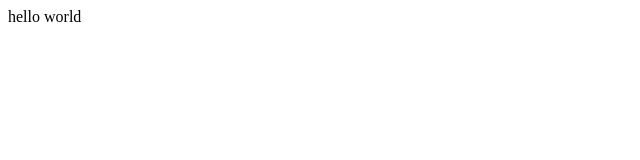
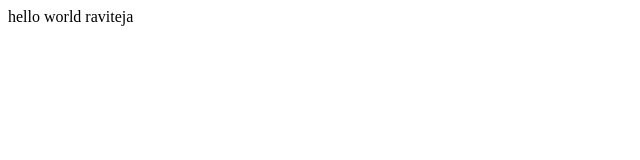
Before and after one commit to ravitejakambhampati/demo2, a plain HTML site: page index.html in a window 1280 px wide. Shown: the full height of the page, 0-640 px from the left. Drawn offline with Linux system fonts and the light colour scheme.

Commit message:
added my name

```diff
--- a/index.html
+++ b/index.html
@@ -1,3 +1,4 @@
 <div>
     hello world
+    raviteja
 </div>
```
